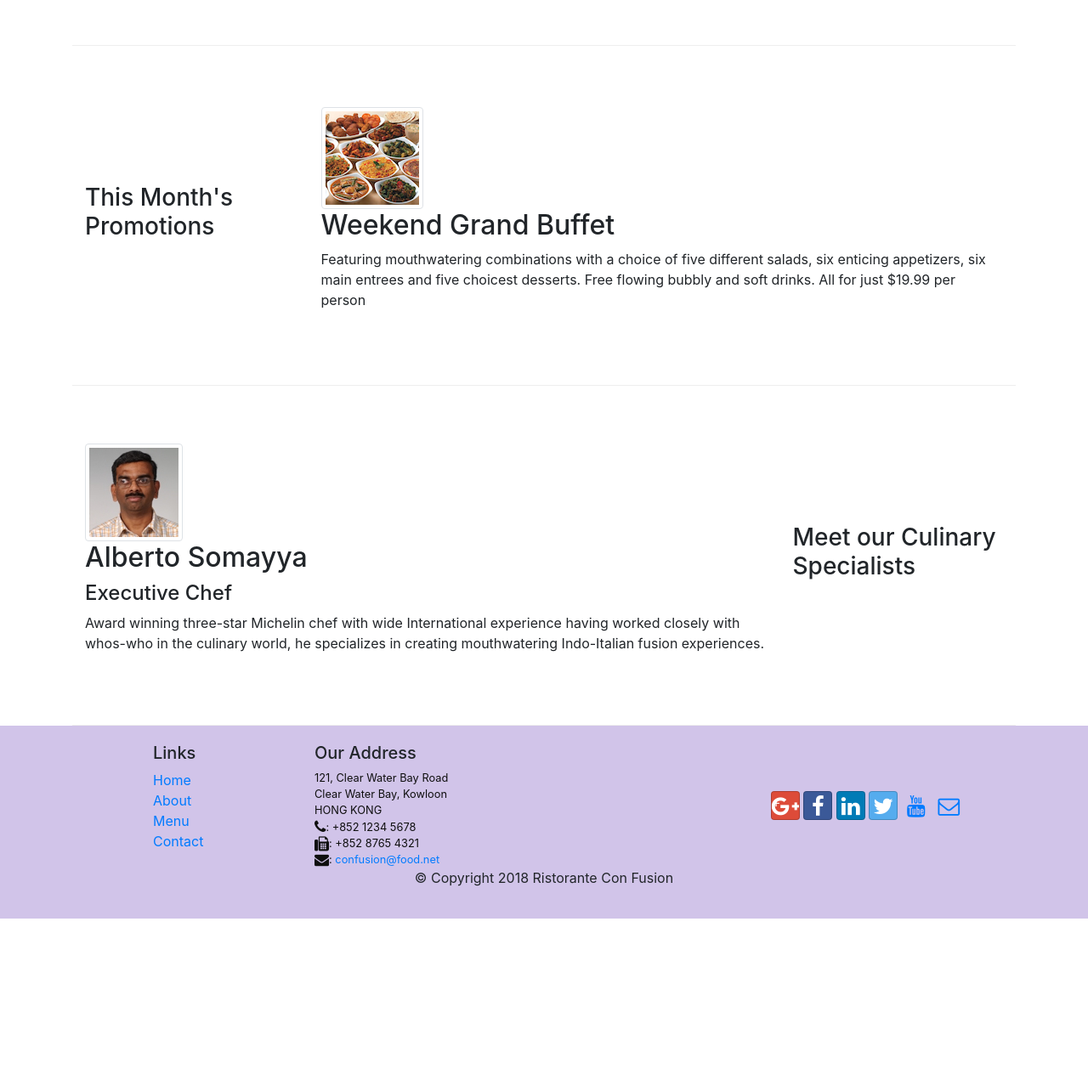
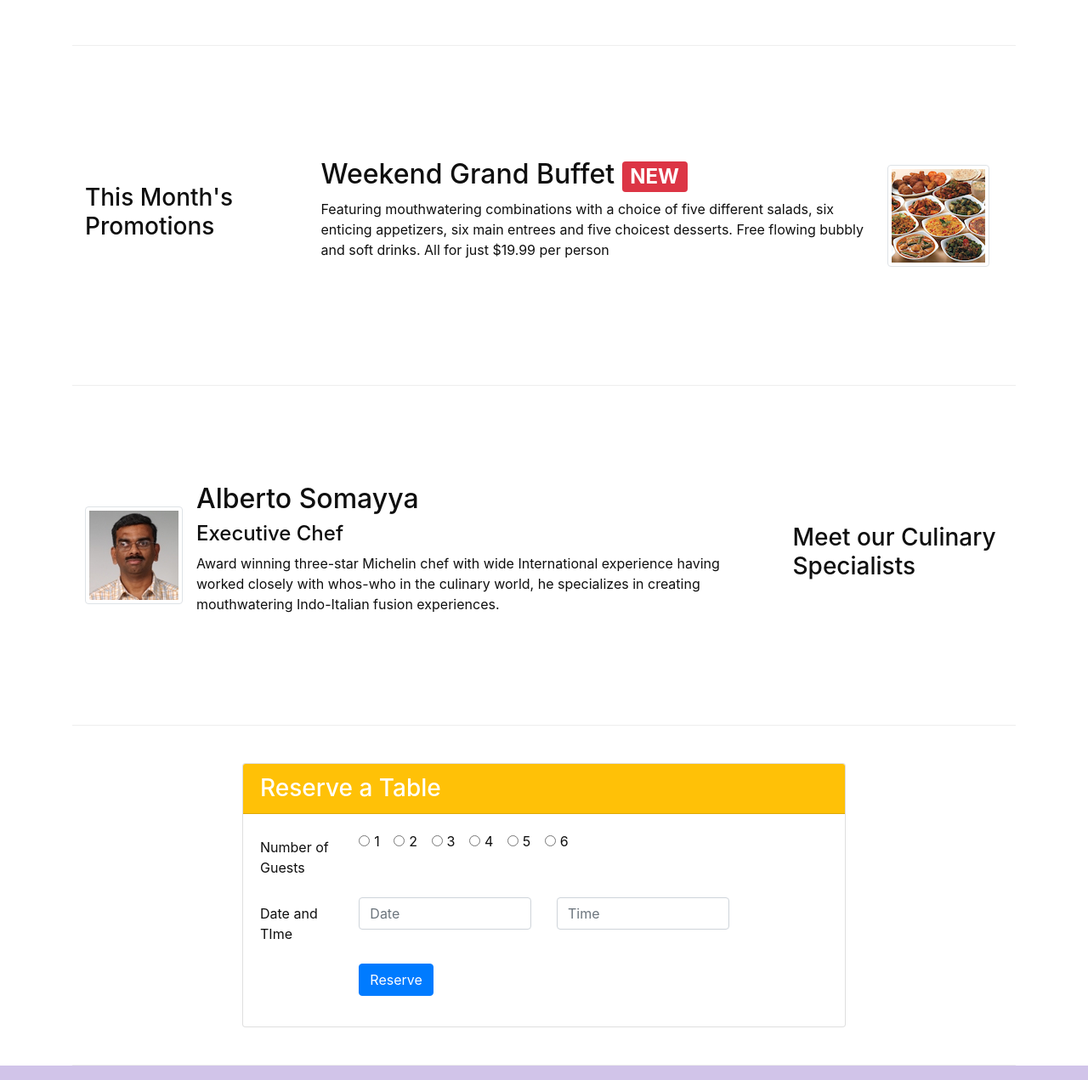
Before and after one commit to Sivabalusu/confusion_restaurent, a website: page index.html in a window 1280 px wide. Shown: the part 680-1951 px from the top of the page at 85% size. Before the commit the page ends 1761 px from the top, so only its background shows below. Drawn offline with nearby package versions, Linux system fonts and the light colour scheme.

Commit message:
Assignment2

```diff
--- a/css/styles.css
+++ b/css/styles.css
@@ -1,6 +1,7 @@
 .row-header{
     margin:0px auto;
     padding:0px;
+    color: #0f0f0f;
 }
 
 .row-content {
@@ -8,6 +9,7 @@
     padding: 35px 0px 35px 0px;
     border-bottom: 1px ridge;
     min-height:400px;
+    color: #0f0f0f;
 }
 
 .footer{
--- a/index.html
+++ b/index.html
@@ -40,8 +40,11 @@
                     <h1>Ristorante con Fusion</h1>
                     <p>We take inspiration from the World's best cuisines, and create a unique fusion experience. Our lipsmacking creations will tickle your culinary senses!</p>
                 </div>
-                <div class="col-12 offset-sm-3 col-sm align-self-right">
+                <div class="col-12 col-sm-3 align-self-center">
                     <img src="img/logo.png" class="img-fluid">
+                </div>
+                <div class="col-12 col-sm-3 align-self-center">
+                    <a class="btn btn-warning btn-block" href="#reserveForm">Reserve Table</a>
                 </div>
             </div>
         </div>
@@ -69,17 +72,19 @@
 
 
         <div class="row row-content align-items-center">
-            <div class="col-12 col-sm-4 col-md-3">
+            <div class="col-12 col-sm-2 order-sm-first col-md-3">
                 <h3>This Month's Promotions</h3>
             </div>
-            <div class="col col-sm col-md">
+            <div class="col col-sm order-sm-last col-md">
                 <div class="media">
+                    <div class="media-body">
+                        <h2 class="mt-0">Weekend Grand Buffet
+                            <span class="badge badge-danger">NEW</span>
+                        </h2>
+                        <p>Featuring mouthwatering combinations with a choice of five different salads, six enticing appetizers, six main entrees and five choicest desserts. Free flowing bubbly and soft drinks. All for just $19.99 per person </p>
+                    </div>
                     <img class="d-flex mr-3 img-thumbnail align-self-center"
                          src="./img/buffet.png" alt="Buffet">
-                </div>
-                <div class="media-body">
-                    <h2 class="mt-0">Weekend Grand Buffet</h2>
-                    <p>Featuring mouthwatering combinations with a choice of five different salads, six enticing appetizers, six main entrees and five choicest desserts. Free flowing bubbly and soft drinks. All for just $19.99 per person </p>
                  </div>
             </div>
         </div>
@@ -88,14 +93,68 @@
             <div class="col-12 col-sm-3 order-sm-last col-md-3">
                 <h3>Meet our Culinary Specialists</h3>
             </div>
-            <div class="col col-sm order-sm-firsr col-md">
+            <div class="col col-sm order-sm-first col-md">
                 <div class="media">
                     <img src="./img/alberto.png" class="d-flex mr-3 img-thumbnail align-self-center" alt="Alberto">
+                    <div class="media-body">
+                        <h2 class="mt-0">Alberto Somayya</h2>
+                        <h4>Executive Chef</h4>
+                        <p>Award winning three-star Michelin chef with wide International experience having worked closely with whos-who in the culinary world, he specializes in creating mouthwatering Indo-Italian fusion experiences. </p>
+                    </div>
                 </div>
-                <div class="media-body">
-                    <h2 class="mt-0">Alberto Somayya</h2>
-                    <h4>Executive Chef</h4>
-                    <p>Award winning three-star Michelin chef with wide International experience having worked closely with whos-who in the culinary world, he specializes in creating mouthwatering Indo-Italian fusion experiences. </p>
+            </div>
+        </div>
+        <div class="row row-content align-items-center">
+            <div class="col-12 col-sm-8 offset-sm-2">
+                <div class="card">
+                    <h3 class="card-header bg-warning text-white">Reserve a Table</h3>
+                    <div class="card-body">
+                        <form name="reserveForm" id="reserveForm">
+                            <div class="form-group row">
+                                <label for="guests" class="col-4 col-sm-2 col-form-label">Number of Guests</label>
+                                <div class="col col-sm-10">
+                                    <div class="form-check form-check-inline">
+                                        <input type="radio" class="form-check-input" name="guest_count" id="option1" value="">
+                                        <label class="form-check-label" for="option1">1</label>
+                                    </div>
+                                    <div class="form-check form-check-inline">
+                                        <input type="radio" class="form-check-input" name="guest_count" id="option2" value="">
+                                        <label class="form-check-label" for="option2">2</label>
+                                    </div>
+                                    <div class="form-check form-check-inline">
+                                        <input type="radio" class="form-check-input" name="guest_count" id="option3" value="">
+                                        <label class="form-check-label" for="option3">3</label>
+                                    </div>
+                                    <div class="form-check form-check-inline">
+                                        <input type="radio" class="form-check-input" name="guest_count" id="option4" value="">
+                                        <label class="form-check-label" for="option4">4</label>
+                                    </div>
+                                    <div class="form-check form-check-inline">
+                                        <input type="radio" class="form-check-input" name="guest_count" id="option5" value="">
+                                        <label class="form-check-label" for="option1">5</label>
+                                    </div>
+                                    <div class="form-check form-check-inline">
+                                        <input type="radio" class="form-check-input" name="guest_count" id="option6" value="">
+                                        <label class="form-check-label" for="option1">6</label>
+                                    </div>
+                                </div>
+                            </div>
+                            <div class="form-group row">
+                                <label for="datetime" class="col-4 col-sm-2 col-form-label">Date and TIme</label>
+                                <div class="col-4 col-sm-4">
+                                    <input type="text" class="form-control" id="date" name="date" placeholder="Date">
+                                </div>
+                                <div class="col-4 col-sm-4">
+                                    <input type="text" class="form-control" id="time" name="time" placeholder="Time">
+                                </div>
+                            </div>
+                            <div class="form-group row">
+                                <div class="offset-sm-2 col-sm-9">
+                                    <button type="submit" class="btn btn-primary">Reserve</button>
+                                </div>
+                            </div>
+                        </form>
+                    </div>
                 </div>
             </div>
         </div>
```
